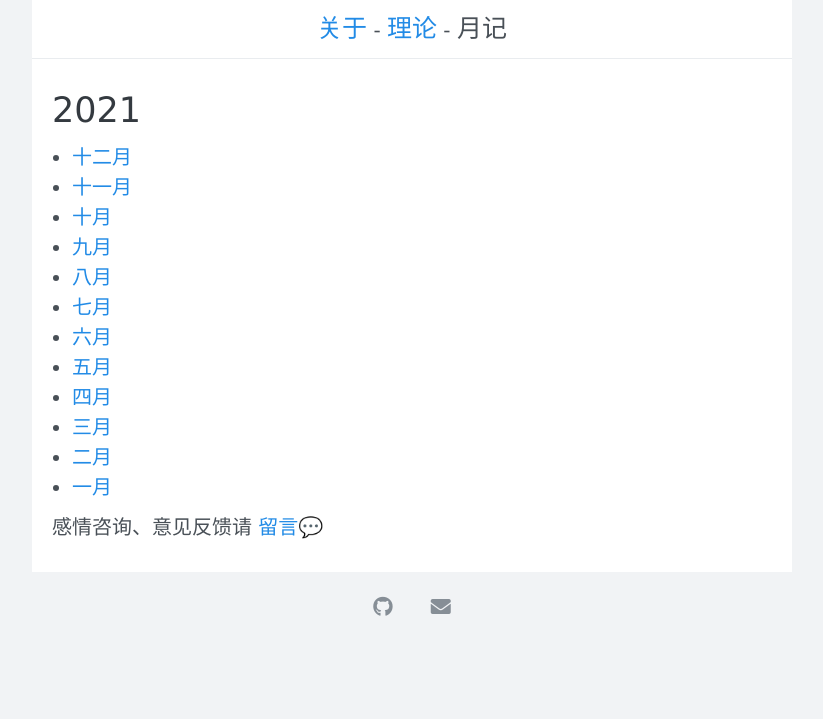
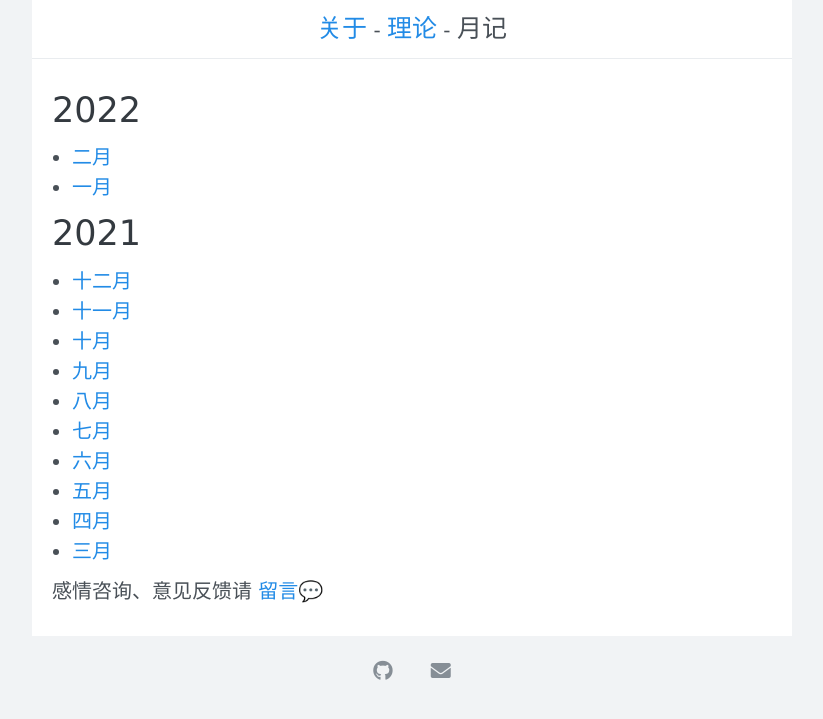
Before and after one commit to xuyilife/xuyilife.github.io, a Jekyll site: the page built from pages/timeline.md, in a window 1280 px wide. Shown: the top 719 px of the page, without its empty margins (228-1051 px from the left). Built offline with Jekyll 4.4.1, drawn with Linux system fonts in a browser that asks for light colours; nearby versions of some CDN libraries.

Commit message:
新的一年

```diff
--- a/pages/timeline.md
+++ b/pages/timeline.md
@@ -3,7 +3,7 @@ layout: page
 title: 月记
 ---
 
-# 2021
+# 2022
 
 <ul>
 {% assign pages = site.pages | reverse %}
@@ -11,6 +11,14 @@ title: 月记
   {% if page.dir == "/posts/timeline/2022/" %}
     <li> <a href="{{ page.url | relative_url }}">{{ page.title }}</a> </li>
   {% endif %}
+{% endfor %}
+</ul>
+
+# 2021
+
+<ul>
+{% assign pages = site.pages | reverse %}
+{% for page in pages %}
   {% if page.dir == "/posts/timeline/2021/" %}
     <li> <a href="{{ page.url | relative_url }}">{{ page.title }}</a> </li>
   {% endif %}
```
